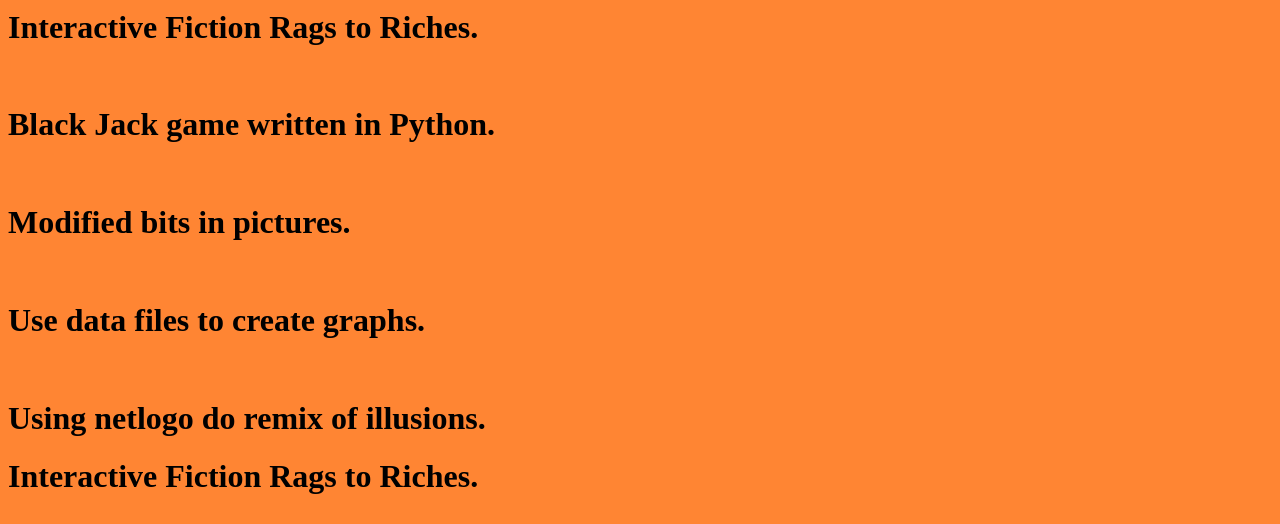
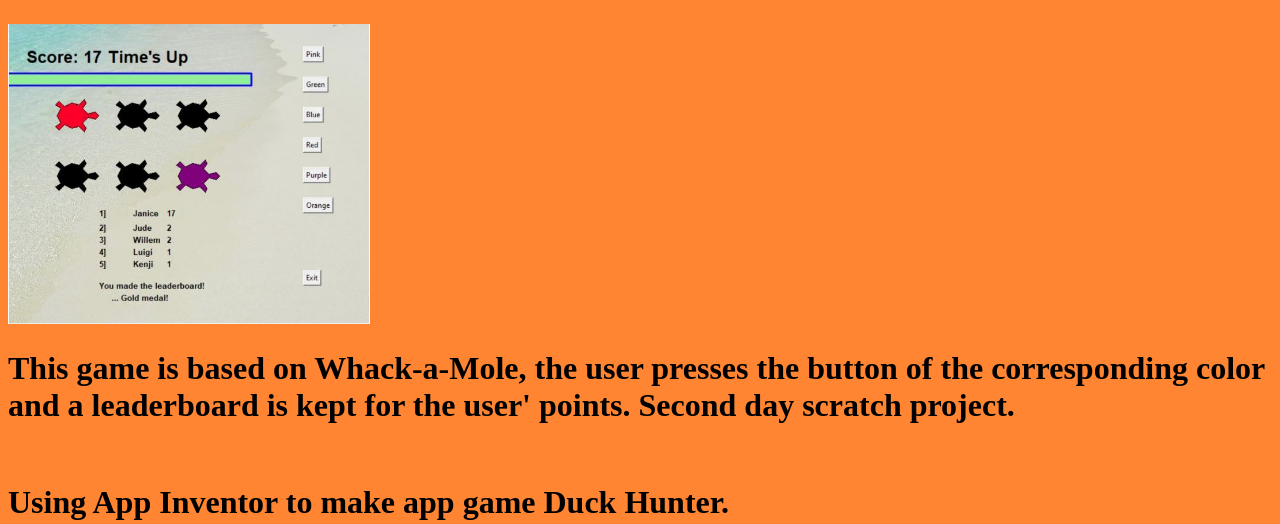
Before and after one commit to joshhartman20/joshhartman20.github.io, a plain HTML site: page portfolio.html in a window 1280 px wide. Shown: the part 738-1262 px from the top of the page. Drawn offline with Linux system fonts and the light colour scheme.

Commit message:
Update portfolio.html

```diff
--- a/portfolio.html
+++ b/portfolio.html
@@ -19,7 +19,7 @@
     <br>
     <h1> Whack-a-turtle</h1>
     <br>
-    <img src="Saved Pictures/Whack-a-Turtle.JPG" height="300>
+    <img src="Saved Pictures/Whack-a-Turtle.JPG" height="300">
   </body>
     <br>
     <h1> This game is based on Whack-a-Mole, the user presses the button of the corresponding color and a leaderboard is kept for the user' points.
```
